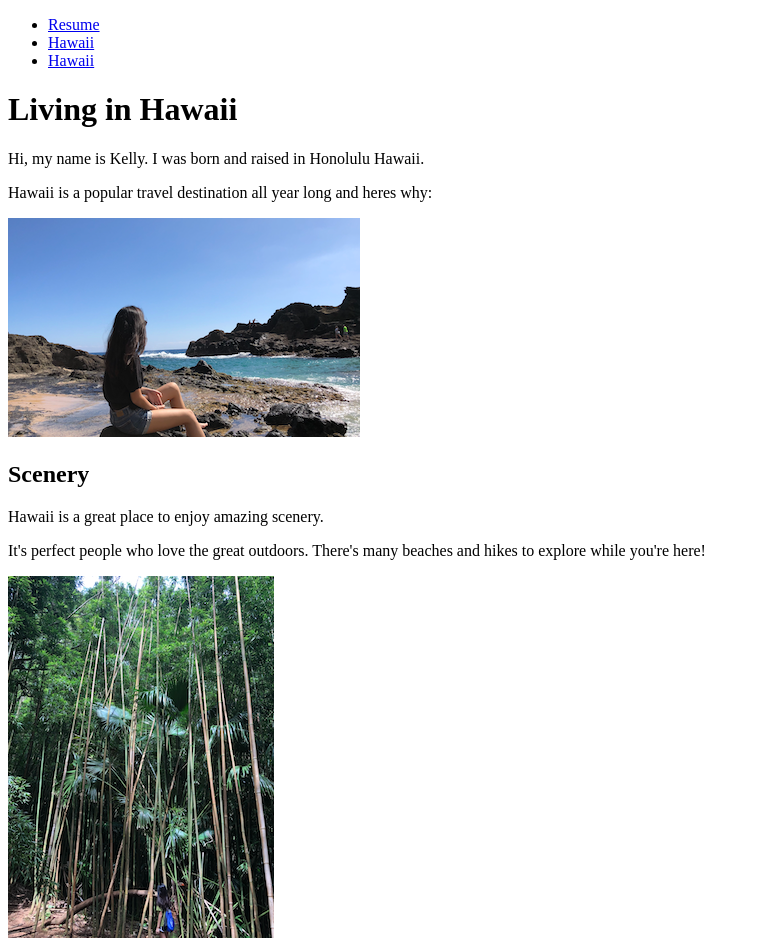
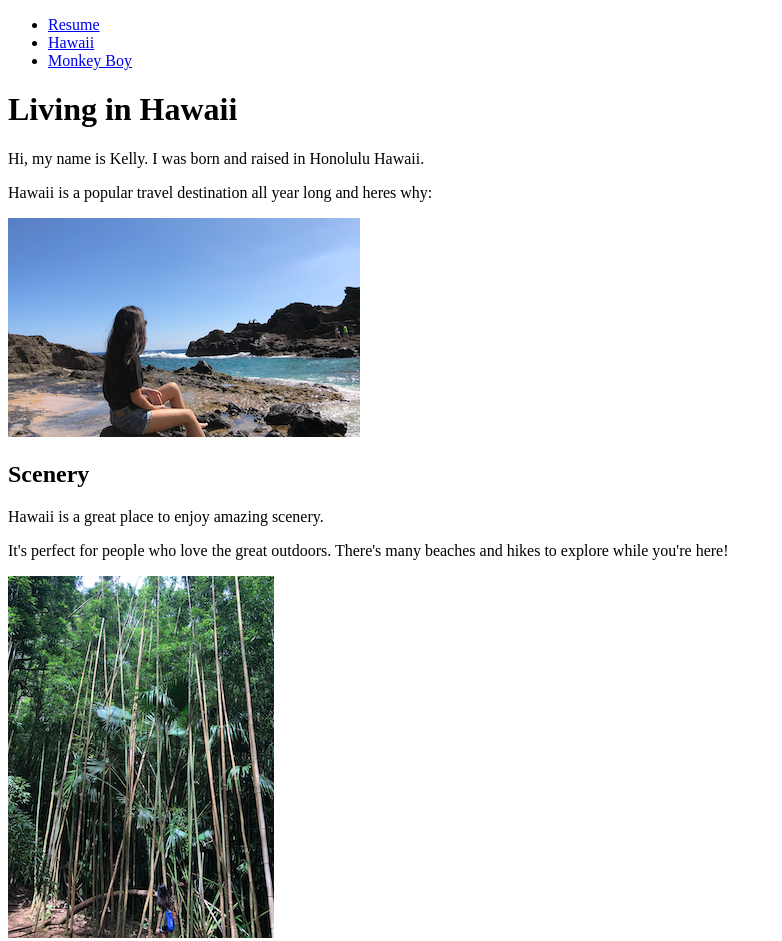
Before and after one commit to KellyTTan/Project1, a plain HTML site: page Hawaii.html in a window 1280 px wide. Shown: the top 941 px of the page, without its empty margins (0-782 px from the left). Drawn offline with Linux system fonts and the light colour scheme.

Commit message:
Update Hawaii.html

```diff
--- a/Hawaii.html
+++ b/Hawaii.html
@@ -8,7 +8,7 @@
 	<ul>
 		<li><a href="index.html">Resume</a> </li>
 		<li><a href="Hawaii.html">Hawaii</a> </li>
-		<li><a href="MonkeyBoy.html">Hawaii</a></li>
+		<li><a href="MonkeyBoy.html">Monkey Boy</a></li>
 	</ul>
 	<h1>Living in Hawaii</h1>
 	<p>Hi, my name is Kelly. I was born and raised in Honolulu Hawaii.</p>
@@ -17,7 +17,7 @@
 
 	<h2>Scenery</h2>
 	<p>Hawaii is a great place to enjoy amazing scenery.</p>
-	<p>It's perfect people who love the great outdoors. There's many beaches and hikes to explore while you're here!</p>
+	<p>It's perfect for people who love the great outdoors. There's many beaches and hikes to explore while you're here!</p>
 	<img src="BambooForest.png" alt="Bamboo Forest">
 
 	<h2>Weather</h2>
```
